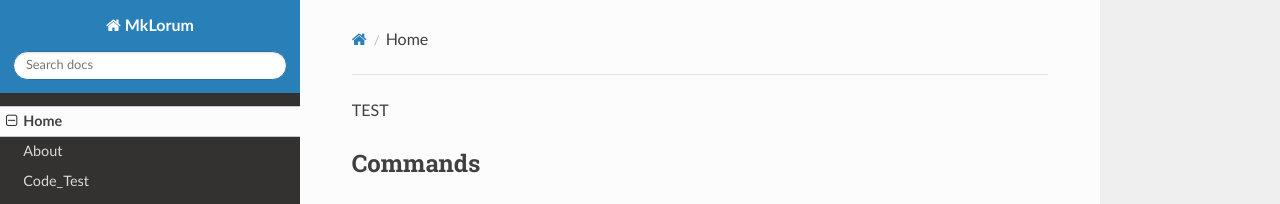
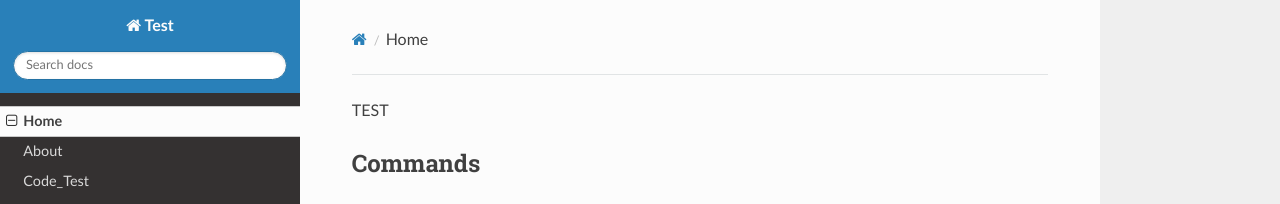
Before and after one commit to dennislauer/Test_, an MkDocs documentation site: the page built from docs/index.md, in a window 1280 px wide. Shown: the top 204 px of the page. Built offline with MkDocs 1.6.1, drawn with Linux system fonts in a browser that asks for light colours; nearby versions of some CDN libraries.

Commit message:
Update mkdocs.yml

```diff
--- a/mkdocs.yml
+++ b/mkdocs.yml
@@ -1,4 +1,4 @@
-site_name: MkLorum
+site_name: Test
 site_url: https://example.com/
 nav:
   - Home: index.md
```
